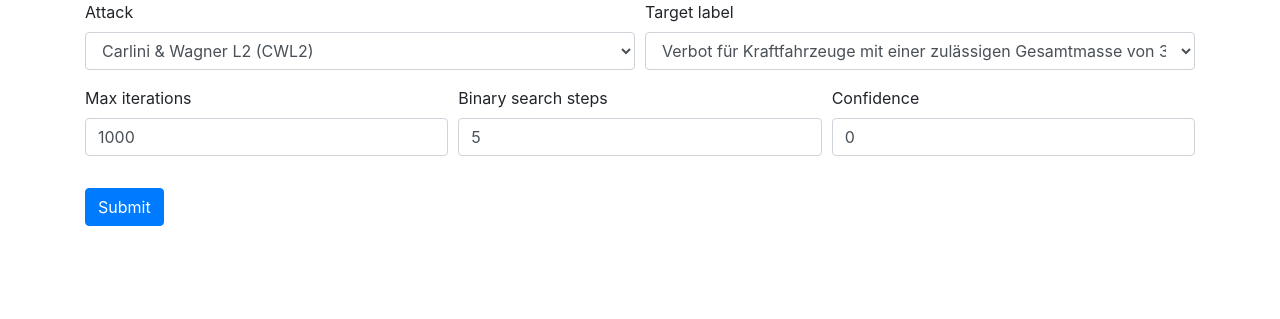
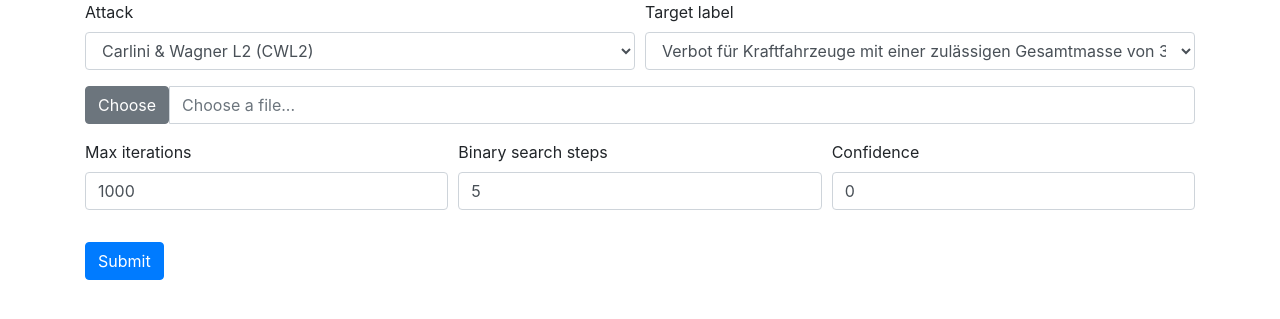
Before and after one commit to LPirch/informaticup2019, a Django app: page /attack/attack.html in a window 1280 px wide. Shown: the part 137-456 px from the top of the page. Run offline with Django 3.2, Linux system fonts and the light colour scheme; some libraries are stand-ins or nearby versions.

Commit message:
Add fileinput element

```diff
--- a/static/css/attack.css
+++ b/static/css/attack.css
@@ -10,6 +10,14 @@
 	padding: 8px;
 	font-family: courier new;
 	min-height: 400px;
+}
+
+.input-file .input-ghost {
+	display: none;
+}
+
+.input-file .input-selected-file {
+	cursor: pointer;
 }
 
 ::-webkit-scrollbar {
--- a/static/js/attack.js
+++ b/static/js/attack.js
@@ -3,15 +3,38 @@
 	var options = Array.prototype.slice.call(document.querySelectorAll(".attack-options"));
 
 	var change = function(e) {
-		for (var i = 0; i < options.length; i++) {
-			if (options[i].id.startsWith(select.value)) {
-				options[i].style.display = "block";
+		options.forEach(function(d) {
+			if (d.id.startsWith(select.value)) {
+				d.style.display = "block";
 			} else {
-				options[i].style.display = "none";
+				d.style.display = "none";
 			}
-		}
+		});
 	}
 
 	select.addEventListener("change", change);
 	change();
 })();
+
+(function() {
+	var wrapper = Array.prototype.slice.call(document.querySelectorAll(".input-file"));
+
+	wrapper.forEach(function(input) {
+		var ghost_input = input.querySelector(".input-ghost");
+		var button = input.querySelector("button");
+		var input_selected_file = input.querySelector(".input-selected-file");
+
+		var onClick = function(e) {
+			e.preventDefault();
+			e.stopPropagation();
+			ghost_input.click();
+		}
+
+		button.addEventListener("click", onClick);
+		input_selected_file.addEventListener("click", onClick);
+
+		ghost_input.addEventListener("change", function(e) {
+			input_selected_file.value = ghost_input.files[0].name;
+		});
+	});
+})();
--- a/templates/attack/attack.html
+++ b/templates/attack/attack.html
@@ -31,6 +31,7 @@
 							<option value="jsma">Jacobian-based Saliency Map Attack (JSMA)</option>
 					</select>
 			</div>
+
 			<div class="form-group col-md-6">
 				<label for="target">Target label</label>
 				<select id="target" name="target" class="form-control">
@@ -74,6 +75,14 @@
 			</div>
 		</div>
 
+		<div class="form-group form-group-lg">
+			<div class="input-group input-file" name="filechooser">
+				<input name="imagefile" type="file" class='input-ghost'/>
+				<button class="btn btn-choose btn-secondary" type="button">Choose</button>
+				<input type="text" class="form-control input-lg input-selected-file" placeholder='Choose a file...' required/>
+			</div>
+		</div>
+
 		<div>
 			<div id="cwl2-options" class="form-group form-group-lg attack-options">
 				<div class="form-row">
```
